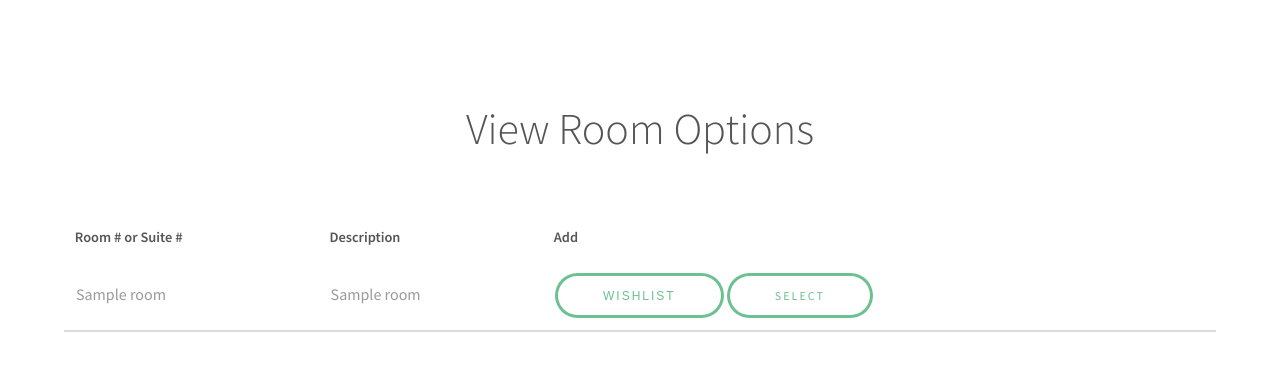
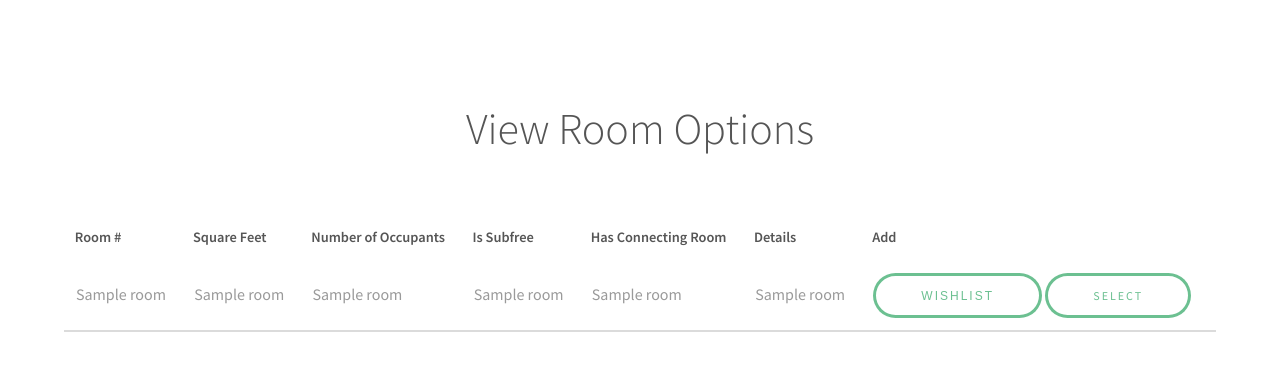
Before and after one commit to ilanashapiro/SageDorms, a Python web app: template templates/displaySelectionInfo.html in a window 1280 px wide. Shown: the part 44-415 px from the top of the page. Run offline with Jinja, Linux system fonts and the light colour scheme; the template is opened without the code that fills it: most values are stand-ins (such as "Sample title", 1, 10 or a date in 2020); some libraries are stand-ins or nearby versions.

Commit message:
selection display

```diff
--- a/templates/displaySelectionInfo.html
+++ b/templates/displaySelectionInfo.html
@@ -44,13 +44,21 @@
 <table>
 <thead>
 <tr>
-	<th>Room # or Suite #</th>
-	<th>Description</th>
+	<th>Room #</th>
+	<th>Square Feet</th>
+	<th>Number of Occupants</th>
+	<th>Is Subfree</th>
+	<th>Has Connecting Room</th>
+	<th>Details</th>
 	<th>Add</th>
 		{% for stud in students %}
     <tr>
-        <td> {{room[0]}} </td>
-        <td> {{room[1]}} </td>
+        <td> {{room[0]}} </td>   <!-- Room # -->
+        <td> {{room[1]}} </td>   <!--  Sq Ft -->
+        <td> {{room[2]}} </td>   <!-- Num Occupants -->
+        <td> {{room[3]}} </td>   <!-- Subfree -->
+        <td> {{room[4]}} </td>   <!-- Connecting Room -->
+        <td> {{room[5]}} </td>   <!-- Details -->
         <td><button class="wishlist_button js_wishlist_button" data-name="Smiley, 109">Wishlist</button> <a class="button is-info is-outlined"
 						 href="/housing/rooms/2/reviews">Select</a></td>
     </tr>
```
